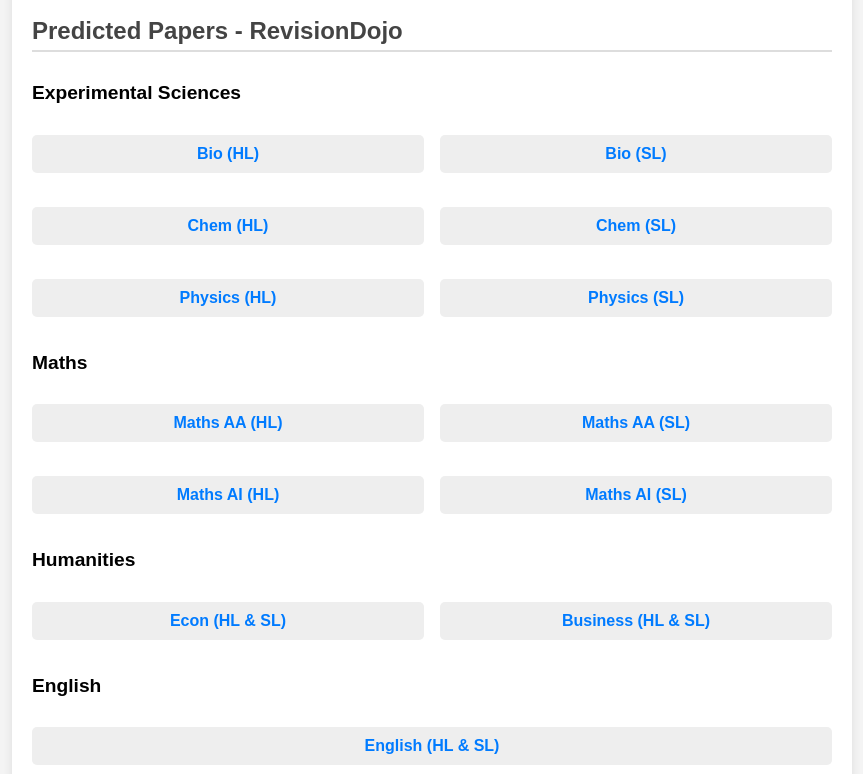
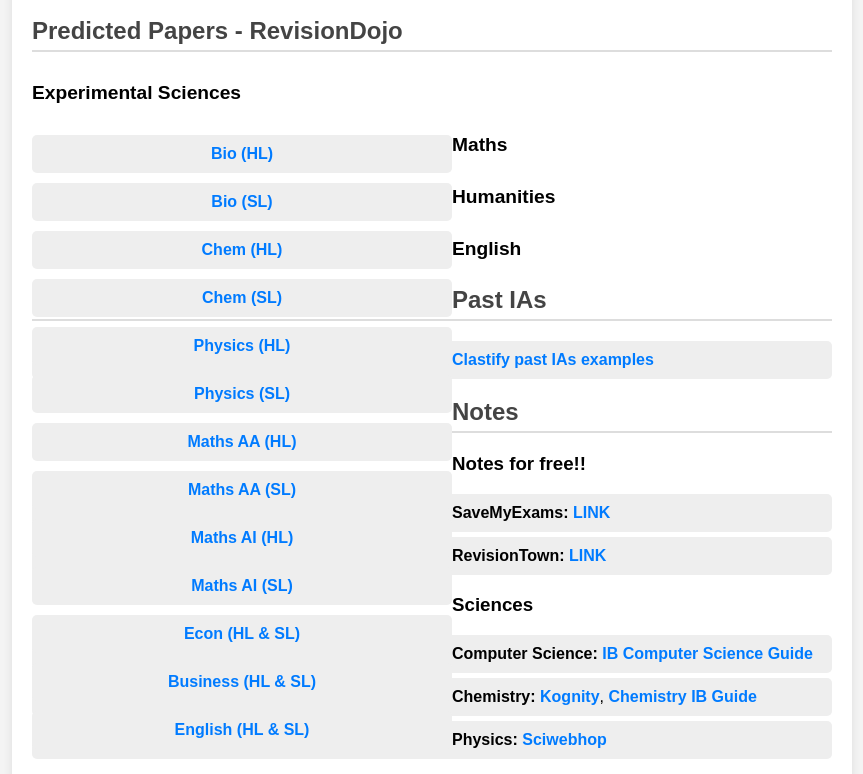
Before and after one commit to rodrisy/ibresources, a plain HTML site: page index.html in a window 1280 px wide. Shown: the part 964-1738 px from the top of the page, without its empty margins (208-1071 px from the left). Drawn offline with Linux system fonts and the light colour scheme.

Commit message:
try again

```diff
--- a/style.css
+++ b/style.css
@@ -85,11 +85,6 @@ h4 {
 
 
 .card-container {
-    display: flex;
-    flex-direction: row;
-    justify-content: start;
-    /* ensures horizontal alignment */
-    gap: 1rem;
     /* spacing between cards */
     margin-bottom: 1.5rem;
     /* space between rows */
@@ -105,7 +100,11 @@ h4 {
     margin: 5px 0;
     padding: 10px;
     border-radius: 5px;
+
+    width: 50%;
+    float: left;
 }
+
 
 .card:hover {
     transform: translateY(-5px);
```
